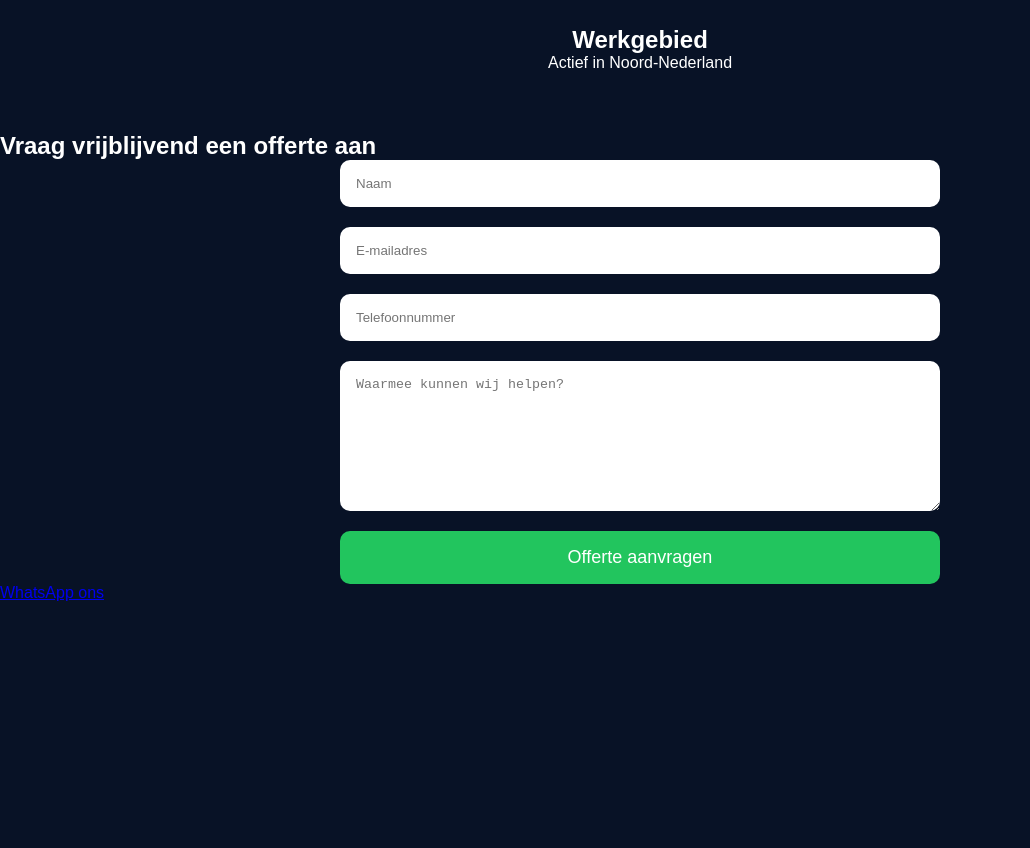
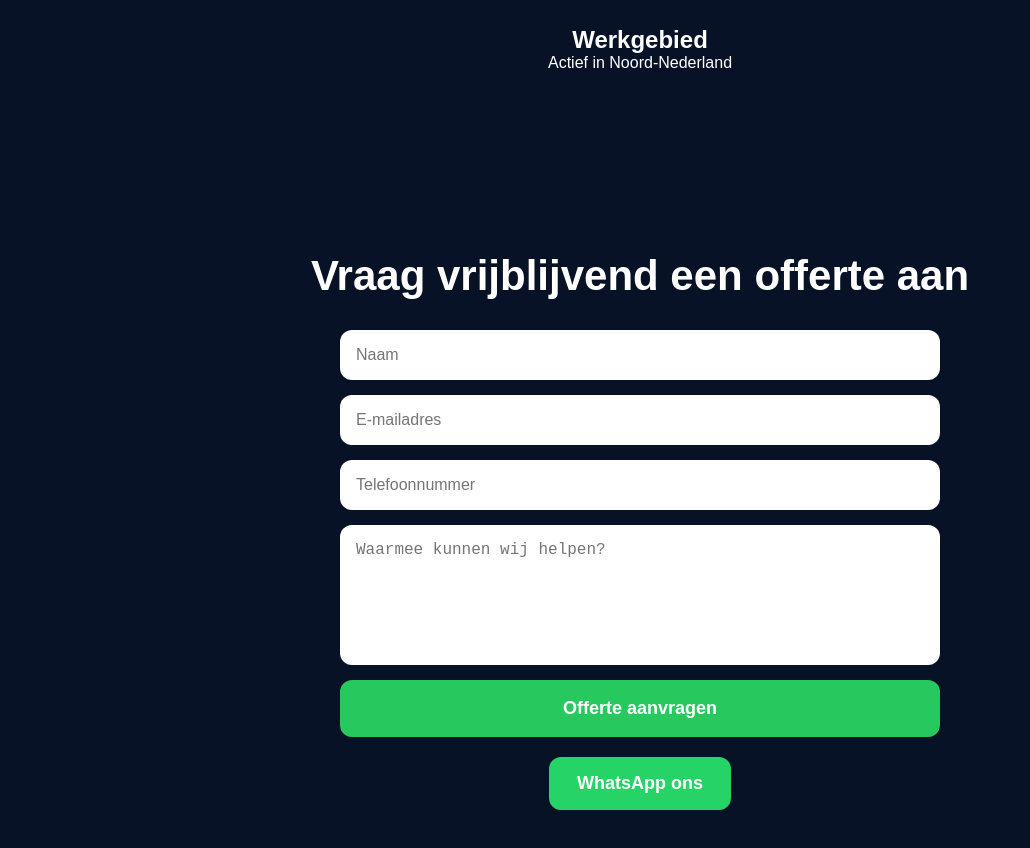
Before and after one commit to dannymanting123-ai/steenfris-website, a React (Vite) app: page / in a window 1280 px wide. Shown: the part 1580-2428 px from the top of the page, without its empty margins (0-1030 px from the left). Before the commit the page ends 2182 px from the top, so only its background shows below. Built offline with nearby package versions, Linux system fonts and the light colour scheme.

Commit message:
Update index.css

```diff
--- a/src/index.css
+++ b/src/index.css
@@ -199,3 +199,62 @@ body {
   max-width: 90%;
   margin-bottom: 40px;
 }
+.contact-section {
+  max-width: 700px;
+  margin: 80px auto;
+  padding: 40px 20px;
+  text-align: center;
+}
+
+.contact-section h2 {
+  color: white;
+  margin-bottom: 30px;
+  font-size: 42px;
+}
+
+.contact-form {
+  display: flex;
+  flex-direction: column;
+  gap: 15px;
+}
+
+.contact-form input,
+.contact-form textarea {
+  padding: 16px;
+  border-radius: 12px;
+  border: none;
+  font-size: 16px;
+}
+
+.contact-form textarea {
+  min-height: 140px;
+  resize: none;
+}
+
+.contact-form button {
+  background: #27c95f;
+  color: white;
+  border: none;
+  padding: 18px;
+  border-radius: 12px;
+  font-size: 18px;
+  font-weight: bold;
+  cursor: pointer;
+  transition: 0.2s;
+}
+
+.contact-form button:hover {
+  opacity: 0.9;
+}
+
+.whatsapp-button {
+  display: inline-block;
+  margin-top: 20px;
+  background: #25D366;
+  color: white;
+  padding: 16px 28px;
+  border-radius: 12px;
+  text-decoration: none;
+  font-weight: bold;
+  font-size: 18px;
+}
```
